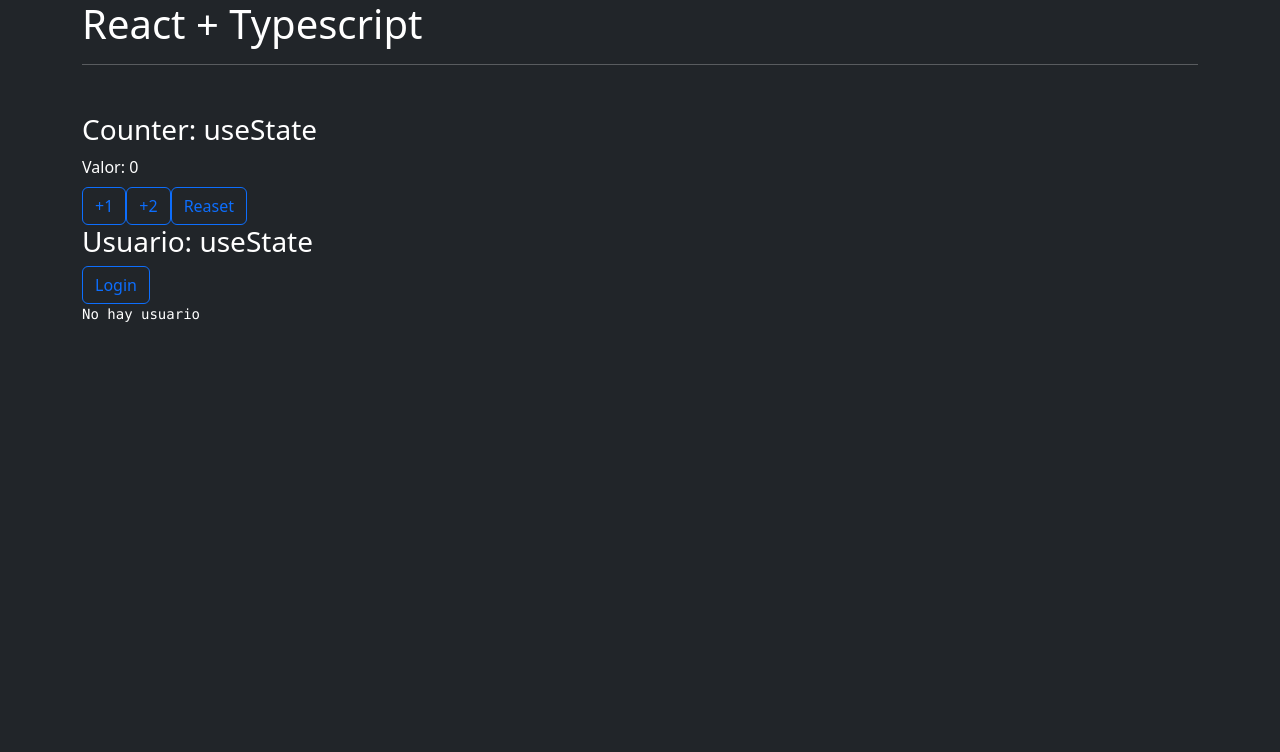
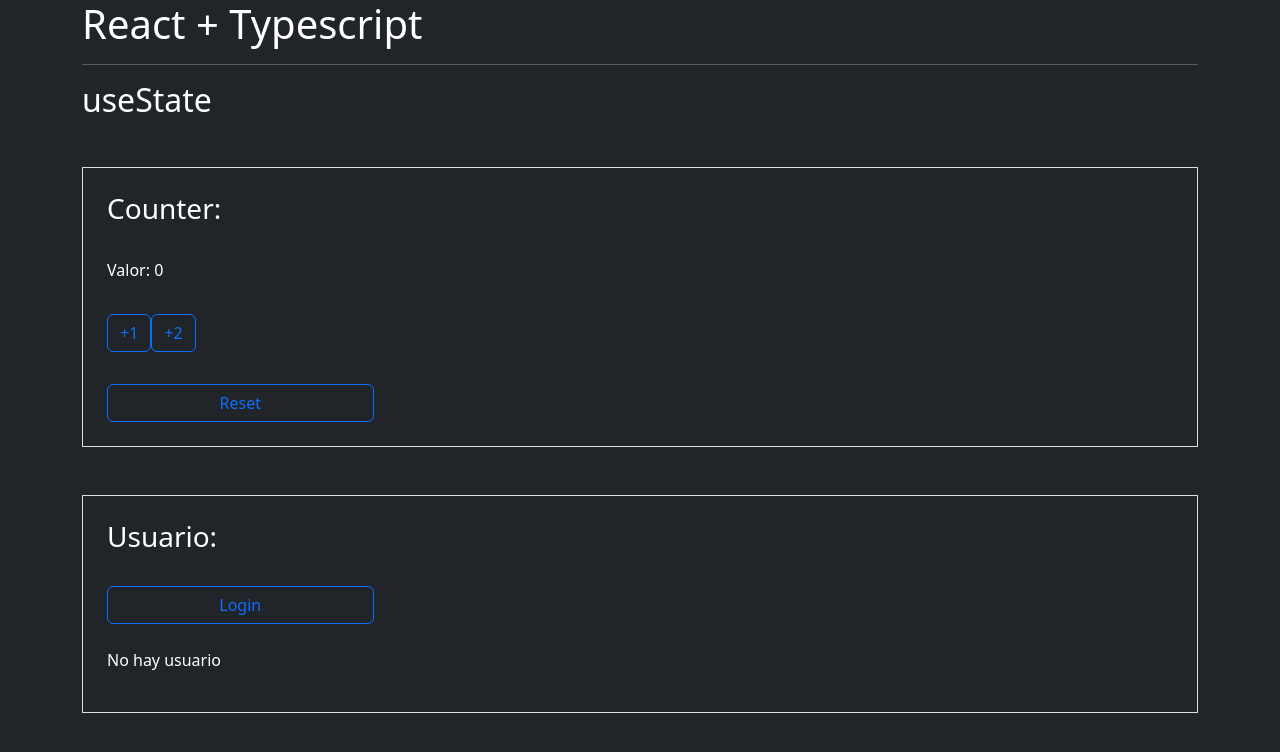
Before and after one commit to GuidoEspinoza/React-Typescript, a React (Vite) app: page / in a window 1280 px wide. Shown: the top 752 px of the page. Built offline with nearby package versions, Linux system fonts and the light colour scheme.

Commit message:
estilos useState

```diff
--- a/src/App.tsx
+++ b/src/App.tsx
@@ -7,6 +7,7 @@ function App() {
     <>
       <h1>React + Typescript</h1>
       <hr />
+      <h2>useState</h2>
       <Counter />
       <Usuario/>
     </>
--- a/src/components/Counter.tsx
+++ b/src/components/Counter.tsx
@@ -4,29 +4,30 @@ export const Counter = () => {
 
     const [counter, setCounter] = useState(0)
 
-    const incrementar = ( numero: number = 1 ):void => {
+    const incrementar = (numero: number = 1): void => {
         setCounter(counter + numero)
     }
 
     return (
-        <div className="mt-5">
-            <h3>Counter: useState</h3>
+        <div className="d-flex flex-column mt-5 border p-4 row-gap-4">
+            <h3>Counter:</h3>
             <span>Valor: {counter}</span>
-            <br />
+            <div className='mt-2'>
                 <button
-                className='btn btn-outline-primary mt-2'
+                    className='btn btn-outline-primary mw-100'
                     onClick={() => incrementar()}>
                     +1
                 </button>
                 <button
-                className='btn btn-outline-primary mt-2'
+                    className='btn btn-outline-primary mw-100'
                     onClick={() => incrementar(2)}>
                     +2
                 </button>
+            </div>
             <button
-                className='btn btn-outline-primary mt-2'
+                className='btn btn-outline-primary mt-2 w-25'
                 onClick={() => setCounter(0)}>
-                Reaset
+                Reset
             </button>
         </div>
     )
--- a/src/components/Usuario.tsx
+++ b/src/components/Usuario.tsx
@@ -17,17 +17,17 @@ export const Usuario = () => {
     }
 
     return (
-        <div>
-            <h3>Usuario: useState</h3>
+        <div className="d-flex flex-column mt-5 border p-4 row-gap-4">
+            <h3>Usuario:</h3>
             <button
                 onClick={login}
-                className="btn btn-outline-primary">
+                className="btn btn-outline-primary w-25">
                 Login
             </button>
             {
                 (!user)
-                    ? <pre>No hay usuario</pre>
-                    : <pre>{JSON.stringify(user)}</pre>
+                    ? <p>No hay usuario</p>
+                    : <p>{JSON.stringify(user)}</p>
             }
         </div>
     )
```
Lines whose indentation alone changed are shown as unchanged.
